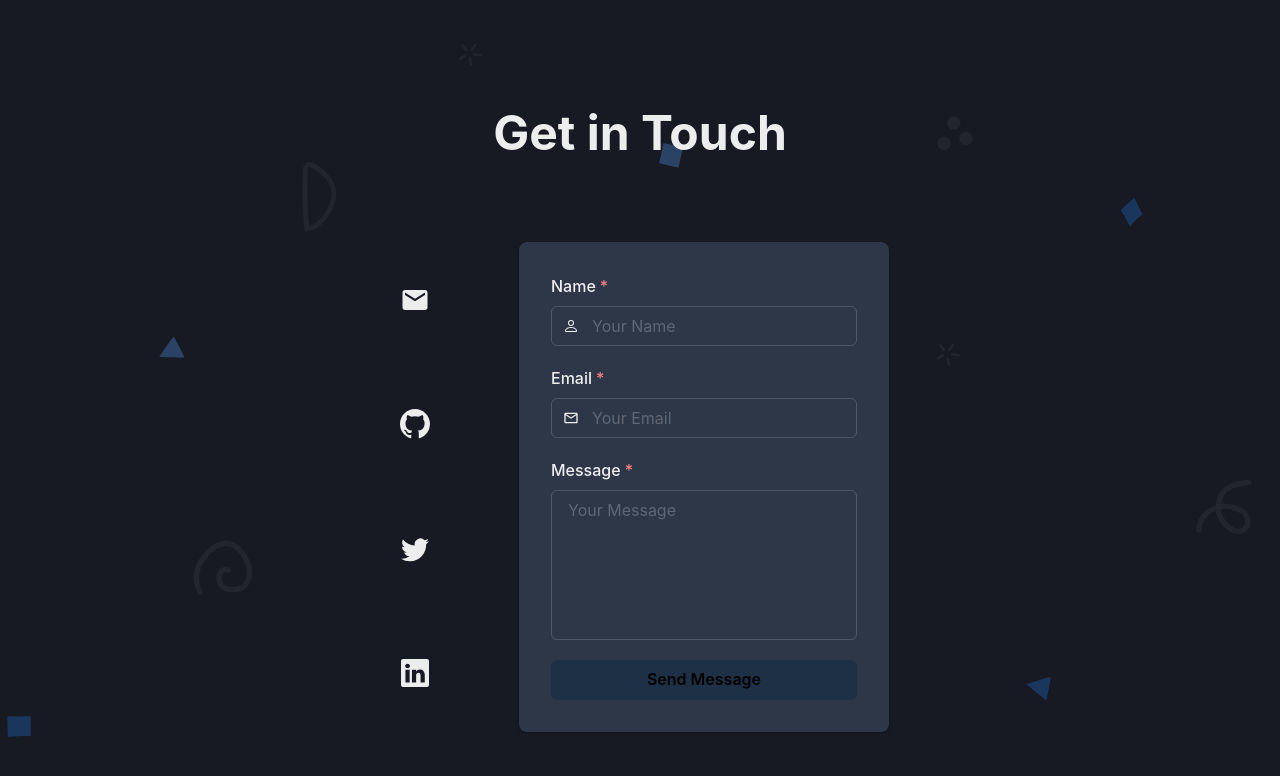
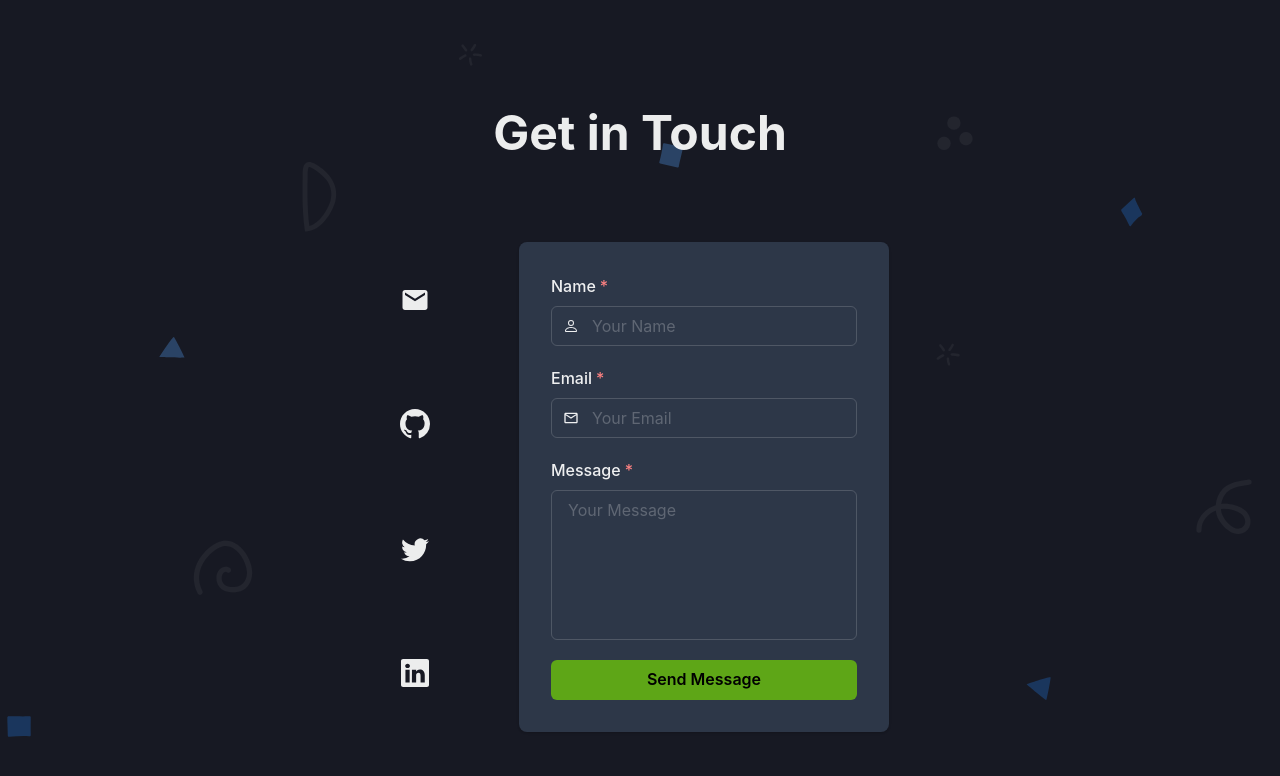
Before and after one commit to danilocgomesdev/devdocerrado, a Next.js app: page /contato in a window 1280 px wide. Shown: the top 776 px of the page. Built offline with nearby package versions, Linux system fonts and the light colour scheme.

Commit message:
add esquema de cores

```diff
--- a/src/layout/theme.tsx
+++ b/src/layout/theme.tsx
@@ -18,25 +18,16 @@ export const theme = extendTheme({
   },
 
   colors: {
-    hoverColor: "#8cd925",
-
-    light: {
-      primary: "#99f71a",
-      background: "#f6f6fa",
-      text: "white",
-      border: "#90CDF4",
-      colorDiscreta: "#A0AEC0",
-      cabecalho: "#edf2f7",
-      tabela: "#F3F7FB",
-    },
-    dark: {
-      primary: "#1d3045",
-      background: "#0D1C2E",
-      text: "white",
-      border: "#1A365D",
-      colorDiscreta: "#718096",
-      cabecalho: "#2f4054",
-      tabela: "#1E2B3D",
+    verde: {
+      100: "#8AF222",
+      200: "#5EA617",
+      300: "#508C14",
+      400: "#34590E",
+      500: "#022601",
+      600: "#010D00",
+      700: "#111b0a",
+      800: "#0e130a",
+      900: "#0b0c0b",
     },
   },
 });
--- a/src/pages/contato.tsx
+++ b/src/pages/contato.tsx
@@ -169,11 +169,11 @@ export default function Contato() {
                   </FormControl>
 
                   <Button
-                    colorScheme="blue"
-                    bg={useColorModeValue("light.primary", "dark.primary")}
+                    colorScheme="green"
+                    bg={useColorModeValue("verde.400", "verde.200")}
                     color="black"
                     _hover={{
-                      bg: "hoverColor",
+                      bg: "verde.300",
                     }}
                     width="full"
                   >
```
Also changed, not shown: src/components/Footer.tsx (+7 -5 lines), src/pages/index.tsx (+6 -5 lines).
